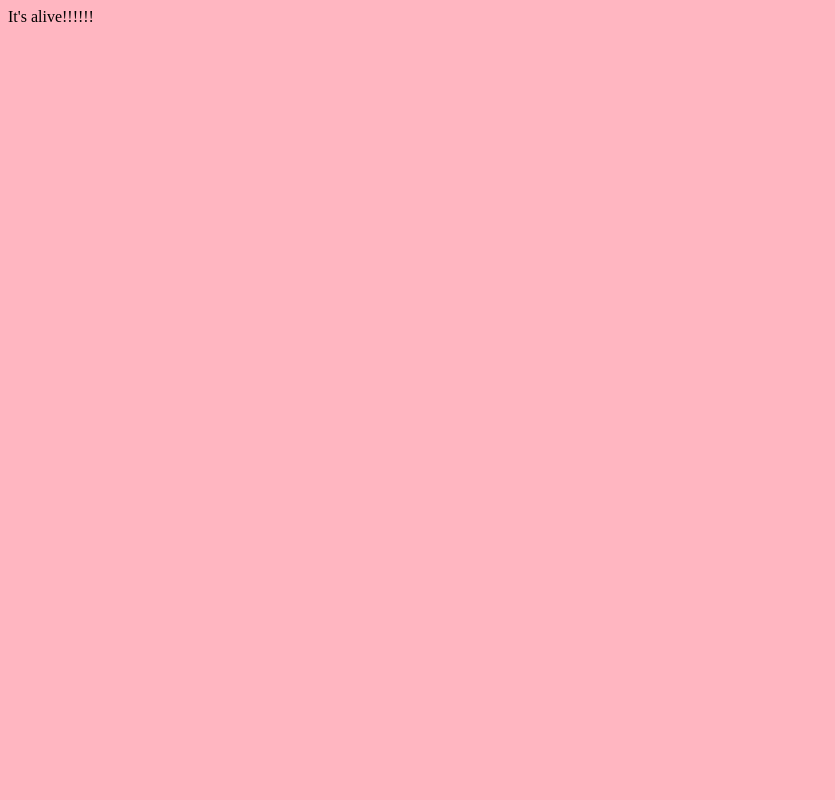
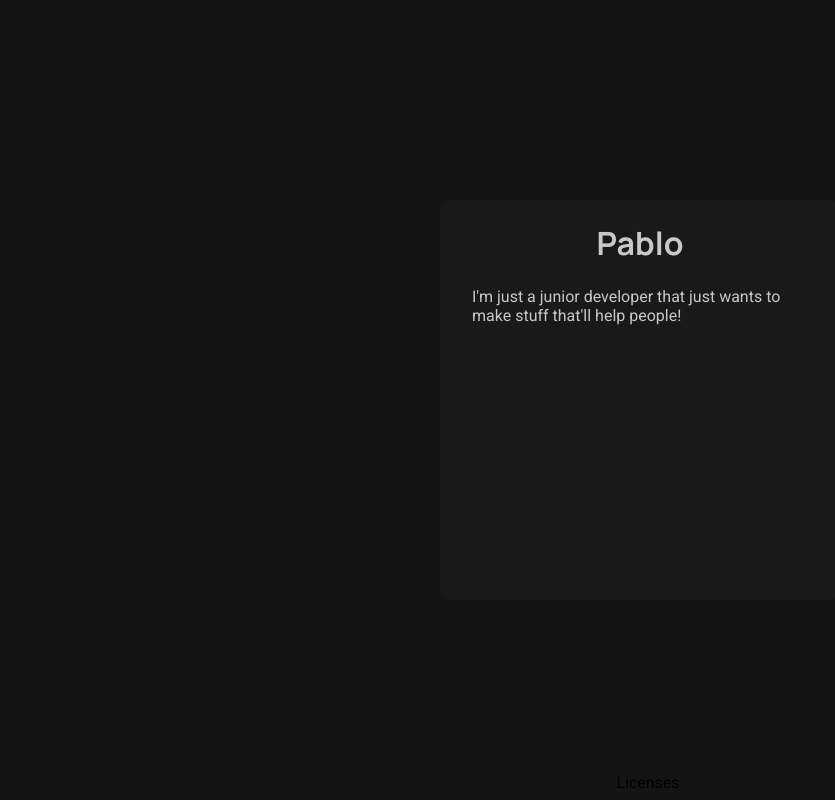
Before and after one commit to pblop/gio-page-source, a website built with Parcel: page src/index.html in a window 1280 px wide. Shown: the whole page, without its empty margins (0-835 px from the left). Built offline with nearby package versions, Linux system fonts and the light colour scheme.

Commit message:
Basic webpage

```diff
--- a/src/css/style.scss
+++ b/src/css/style.scss
@@ -1,3 +1,56 @@
+@import url('https://fonts.googleapis.com/css2?family=Manrope:wght@200;300;400;500;600;700;800&display=swap');
+@import url('https://fonts.googleapis.com/css2?family=Roboto:ital,wght@0,100;0,300;0,400;0,500;0,700;1,100;1,300;1,400;1,500&display=swap');
+
+$manrope: 'Manrope', sans-serif;
+$roboto: 'Roboto', sans-serif;
+
+$gray: 25;
+$dark_gray: $gray - 0.2 * $gray;
+$light_gray: $gray + 0.9 * $gray;
+
 body {
-  background-color: lightpink;
+  background-color: rgb($dark_gray, $dark_gray, $dark_gray);
+  font-family: $roboto;
 }
+
+#content {
+  width: 400px;
+  height: 400px;
+
+  // Center vertically and horizontally
+  position: absolute;
+  top: 50%;
+  left: 50%;
+  transform: translate(-50%, -50%);
+
+  // A ligter gray shade for the background
+  background-color: rgb($gray, $gray, $gray);
+
+  // Make borders a little bit less sharp
+  border-radius: 10px;
+
+  // Text colour
+  color: rgb(200, 200, 200); // A not so bright white
+
+  h1 {
+    text-align: center;
+    font-family: $manrope;
+  }
+
+  p {
+    margin-left: 2em;
+    margin-right: 2em;
+  }
+}
+
+footer {
+  position: fixed;
+
+  bottom: 1%;
+  text-align: center;
+  width: 100%;
+}
+
+::selection {
+  background-color: rgb($light_gray, $light_gray, $light_gray);
+}
--- a/src/index.html
+++ b/src/index.html
@@ -7,7 +7,14 @@
     <link rel="stylesheet" href="css/style.scss" />
   </head>
   <body>
-    It's alive!!!!!!
+    <div id="content">
+      <h1>Pablo</h1>
+      <p>
+        I'm just a junior developer that just wants to make stuff that'll help
+        people!
+      </p>
+    </div>
+    <footer>Licenses</footer>
   </body>
   <script src="js/app.js"></script>
 </html>
```
